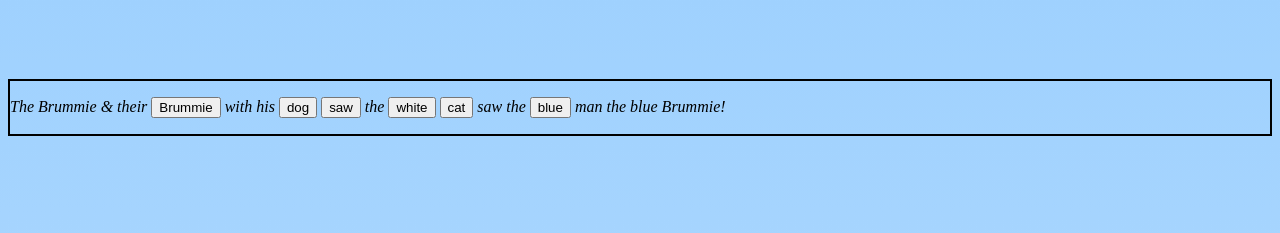
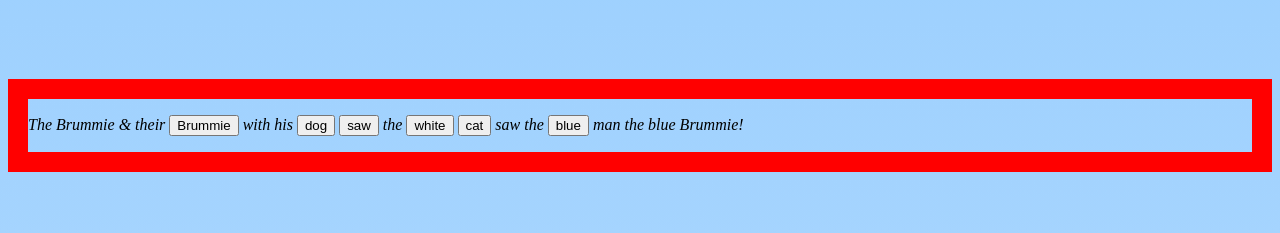
Before and after one commit to ShemKM14/shemaiah1stHomepage, a plain HTML site: page index.html in a window 1280 px wide. Shown: the part 699-932 px from the top of the page. Drawn offline with Linux system fonts and the light colour scheme; a web font is replaced by a local one.

Commit message:
Update index.css

```diff
--- a/index.css
+++ b/index.css
@@ -252,8 +252,8 @@ a{
     align-items: start;
 }
 #lilstory{
-    border: 2px solid black;
-    border-raduis:20px;
+    border: 20px solid red;
+    border-raduis: 30px;
     margin-top: 100px;
     margin-bottom: 100px;
 }
```
